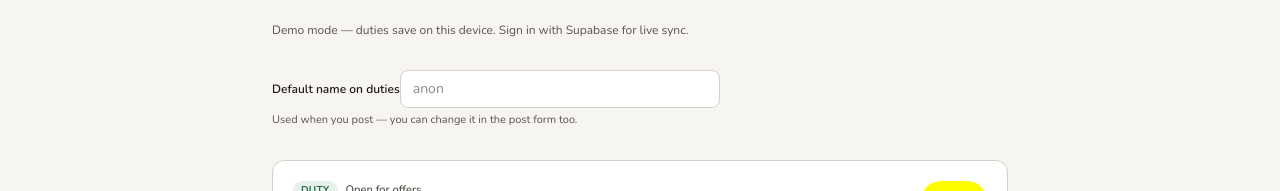
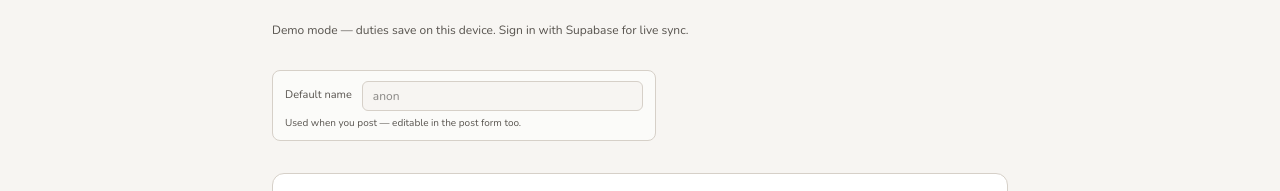
Before and after one commit to Girisankarsm/SpillTheTea, a Next.js app: page /duties in a window 1280 px wide. Shown: the part 249-440 px from the top of the page. Built offline with nearby package versions, Linux system fonts and the light colour scheme; no server answers.

Commit message:
Compact and align default duty posting name field.
Use a small inline label and input row with subtler typography on the Duties page.

Co-authored-by: Cursor <cursoragent@cursor.com>

```diff
--- a/src/app/duties/page.tsx
+++ b/src/app/duties/page.tsx
@@ -179,9 +179,13 @@ export default function DutiesPage() {
         </p>
       ) : null}
 
-      <div className="space-y-1">
-        <label className="text-xs font-semibold text-foreground" htmlFor="duty-author-name">
-          Default name on duties
+      <div className="mx-auto w-full max-w-sm rounded-lg border border-border bg-surface/60 px-3 py-2.5 sm:mx-0">
+        <div className="flex items-center gap-2.5">
+          <label
+            className="shrink-0 text-[11px] font-medium text-subtle"
+            htmlFor="duty-author-name"
+          >
+            Default name
           </label>
           <input
             id="duty-author-name"
@@ -192,10 +196,11 @@ export default function DutiesPage() {
               setStoredDutyAuthorName(next);
             }}
             placeholder="anon"
-          className="w-full rounded-lg border border-border bg-surface px-3 py-2 text-sm outline-none focus:ring-2 focus:ring-brand sm:max-w-xs"
+            className="min-w-0 flex-1 rounded-md border border-border bg-background px-2.5 py-1.5 text-xs text-foreground outline-none focus:ring-2 focus:ring-brand"
           />
-        <p className="text-[11px] text-subtle">
-          Used when you post — you can change it in the post form too.
+        </div>
+        <p className="mt-1.5 text-center text-[10px] leading-snug text-subtle sm:text-left">
+          Used when you post — editable in the post form too.
         </p>
       </div>
 
```
Lines whose indentation alone changed are shown as unchanged.
